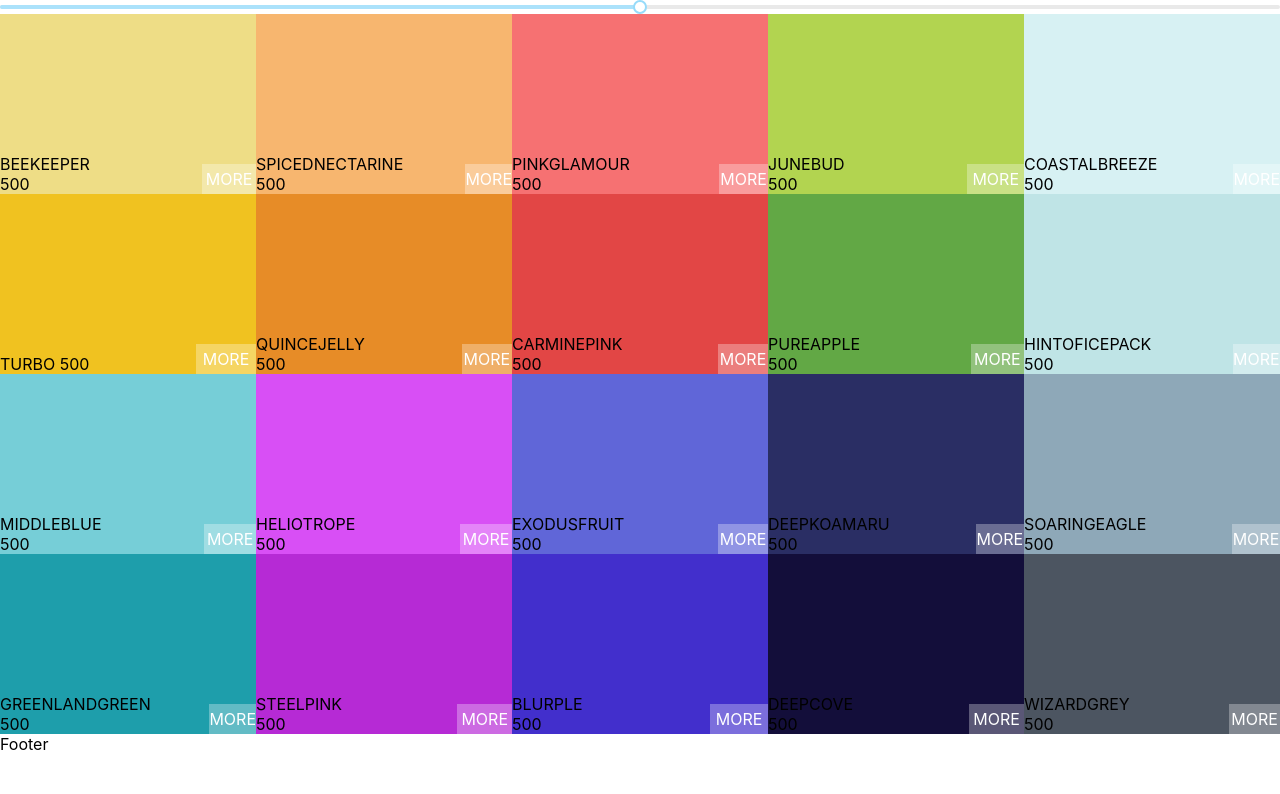
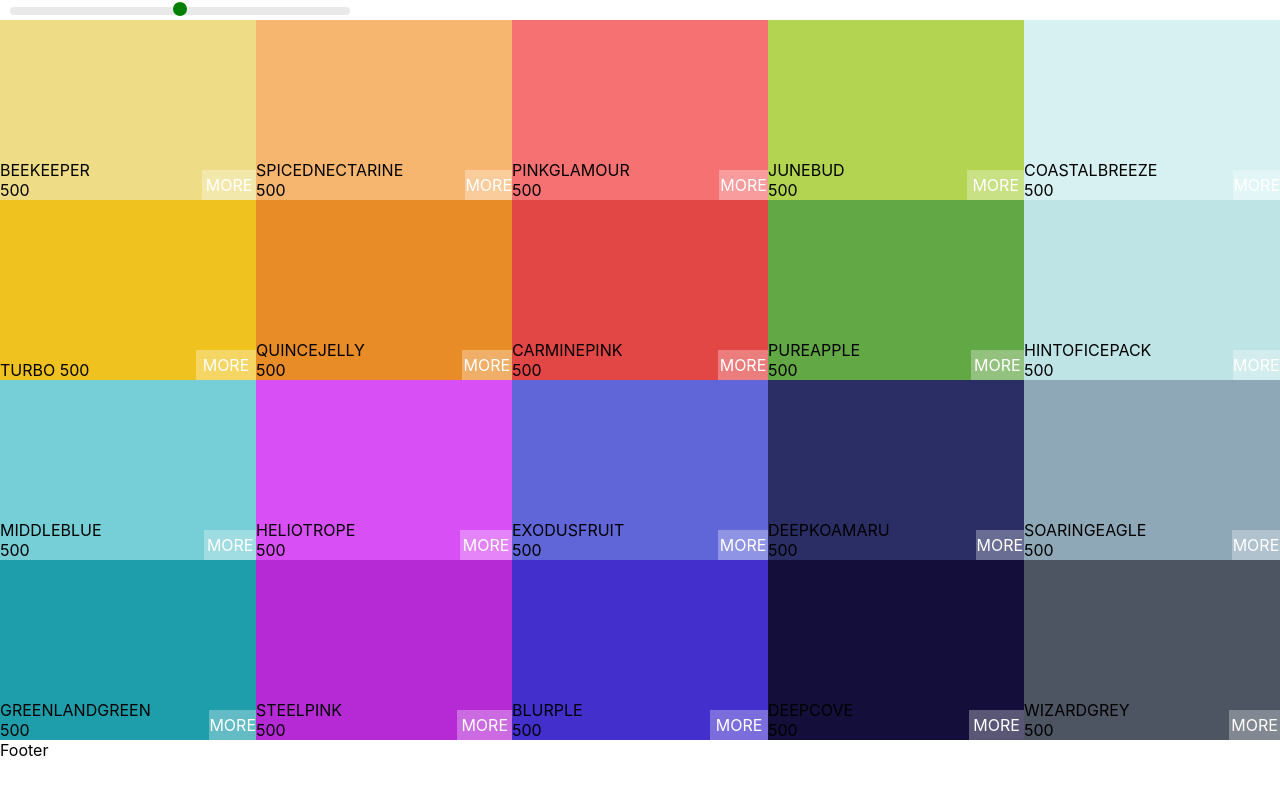
Before and after one commit to michaelohalloran/react-color-picker, a React (Create React App) app: page / in a window 1280 px wide. Shown: the top 794 px of the page. Built offline with nearby package versions, Linux system fonts and the light colour scheme.

Commit message:
add slider styles

```diff
--- a/src/Palette/Palette.css
+++ b/src/Palette/Palette.css
@@ -9,3 +9,20 @@
 	flex-wrap: wrap;
 	height: 90%;
 }
+
+.slider {
+	width: 340px;
+	margin: 0 10px;
+	display: inline-block;
+}
+
+/* .rc-slider-track {
+	background-color: transparent;
+}
+
+.rc-slider-handle {
+}
+
+.rc-slider-rail {
+	height: 8px;
+} */
--- a/src/Palette/Palette.js
+++ b/src/Palette/Palette.js
@@ -1,8 +1,8 @@
 import React, { Component } from "react";
-import "./Palette.css";
 import ColorBox from "./ColorBox";
 import Slider from "rc-slider/lib/Slider";
 import "rc-slider/assets/index.css";
+import "./Palette.css"; // import this last to overwrite native slider styles
 
 class Palette extends Component {
 	constructor(props) {
@@ -32,13 +32,23 @@ class Palette extends Component {
 
 		return (
 			<div className="color-container">
+				<div class="slider">
 					<Slider
 						defaultValue={this.state.level}
 						min={100}
 						max={900}
 						step={100}
 						onAfterChange={this.changeLevel}
+						trackStyle={{ backgroundColor: "transparent" }}
+						handleStyle={{
+							backgroundColor: "green",
+							outline: "none",
+							border: "2px solid green",
+							boxShadow: "none"
+						}}
+						railStyle={{ height: "8px" }}
 					/>
+				</div>
 				<div className="palette">{colorBoxes}</div>
 				<div>Footer</div>
 			</div>
```
Lines whose indentation alone changed are shown as unchanged.
